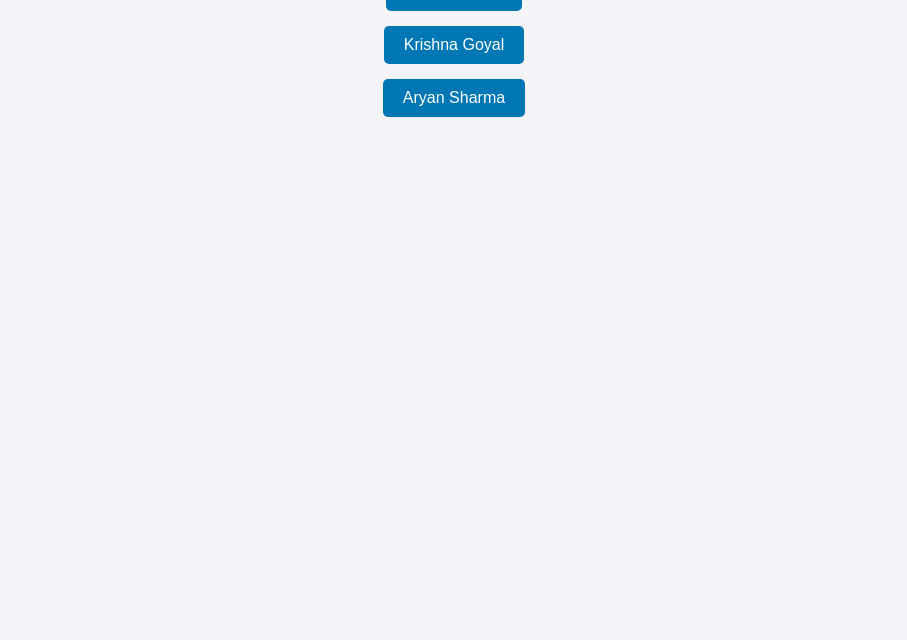
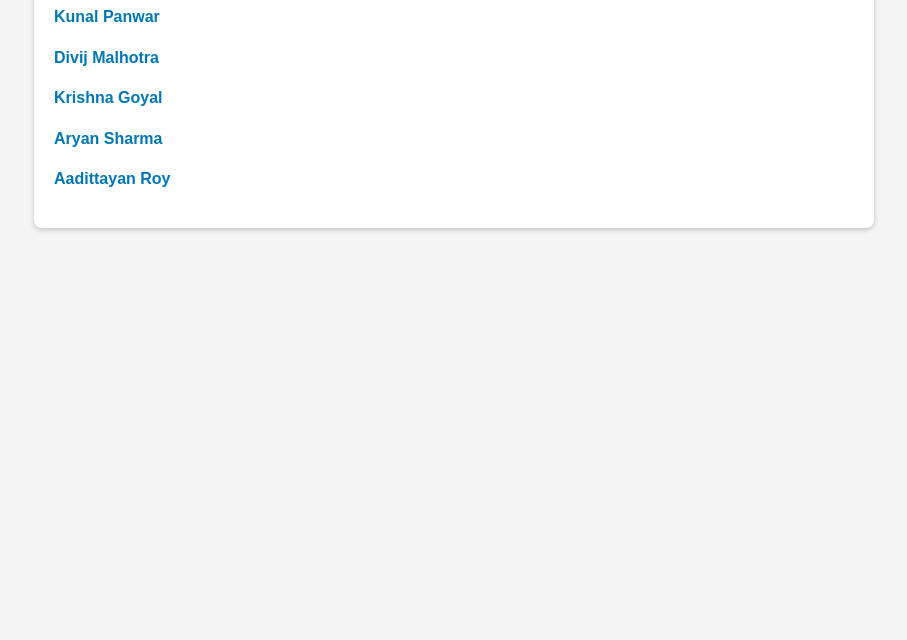
Before and after one commit to Kunal382006/linkedin-profiles, a plain HTML site: page index.html in a window 1280 px wide. Shown: the part 160-800 px from the top of the page, without its empty margins (186-1093 px from the left). Drawn offline with Linux system fonts and the light colour scheme.

Commit message:
Update index.html

```diff
--- a/index.html
+++ b/index.html
@@ -7,40 +7,50 @@
     <style>
         body {
             font-family: Arial, sans-serif;
-      margin: 20px;
-      background-color: #f4f4f9;
+            line-height: 1.6;
+            background-color: #f4f4f4;
+            margin: 0;
+            padding: 0;
+        }
+        .container {
+            max-width: 800px;
+            margin: 50px auto;
+            background: #fff;
+            padding: 20px;
+            box-shadow: 0 2px 5px rgba(0, 0, 0, 0.2);
+            border-radius: 8px;
         }
         h1 {
             text-align: center;
             color: #0077b5;
         }
-    .profiles {
-      display: flex;
-      flex-direction: column;
-      gap: 15px;
-      align-items: center;
+        ul {
+            list-style-type: none;
+            padding: 0;
         }
-    .profile {
+        li {
+            margin: 15px 0;
+        }
+        a {
             text-decoration: none;
-      color: white;
-      background-color: #0077b5;
-      padding: 10px 20px;
-      border-radius: 5px;
-      font-size: 16px;
-      transition: background-color 0.3s;
+            color: #0077b5;
+            font-weight: bold;
         }
-    .profile:hover {
-      background-color: #005582;
+        a:hover {
+            text-decoration: underline;
         }
     </style>
 </head>
 <body>
+    <div class="container">
         <h1>LinkedIn Profiles</h1>
-  <div class="profiles">
-    <a href="https://www.linkedin.com/in/kunal-panwar-b598ba328/" class="profile" target="_blank">Kunal Panwar</a>
-    <a href="https://www.linkedin.com/in/divij-malhotra-331039347" class="profile" target="_blank">Divij Malhotra</a>
-    <a href="https://www.linkedin.com/in/krishna-goyal-a41b49304/" class="profile" target="_blank">Krishna Goyal</a>
-    <a href="https://www.linkedin.com/in/aryan-sharma-372577328/" class="profile" target="_blank">Aryan Sharma</a>
+        <ul>
+            <li><a href="https://www.linkedin.com/in/kunal-panwar-b598ba328/" target="_blank">Kunal Panwar</a></li>
+            <li><a href="https://www.linkedin.com/in/divij-malhotra-331039347" target="_blank">Divij Malhotra</a></li>
+            <li><a href="https://www.linkedin.com/in/krishna-goyal-a41b49304/" target="_blank">Krishna Goyal</a></li>
+            <li><a href="https://www.linkedin.com/in/aryan-sharma-372577328/" target="_blank">Aryan Sharma</a></li>
+            <li><a href="https://www.linkedin.com/in/aadittayan-roy-88807a293?utm_source=share&utm_campaign=share_via&utm_content=profile&utm_medium=android_app" target="_blank">Aadittayan Roy</a></li>
+        </ul>
     </div>
 </body>
 </html>
```
Lines whose indentation alone changed are shown as unchanged.
